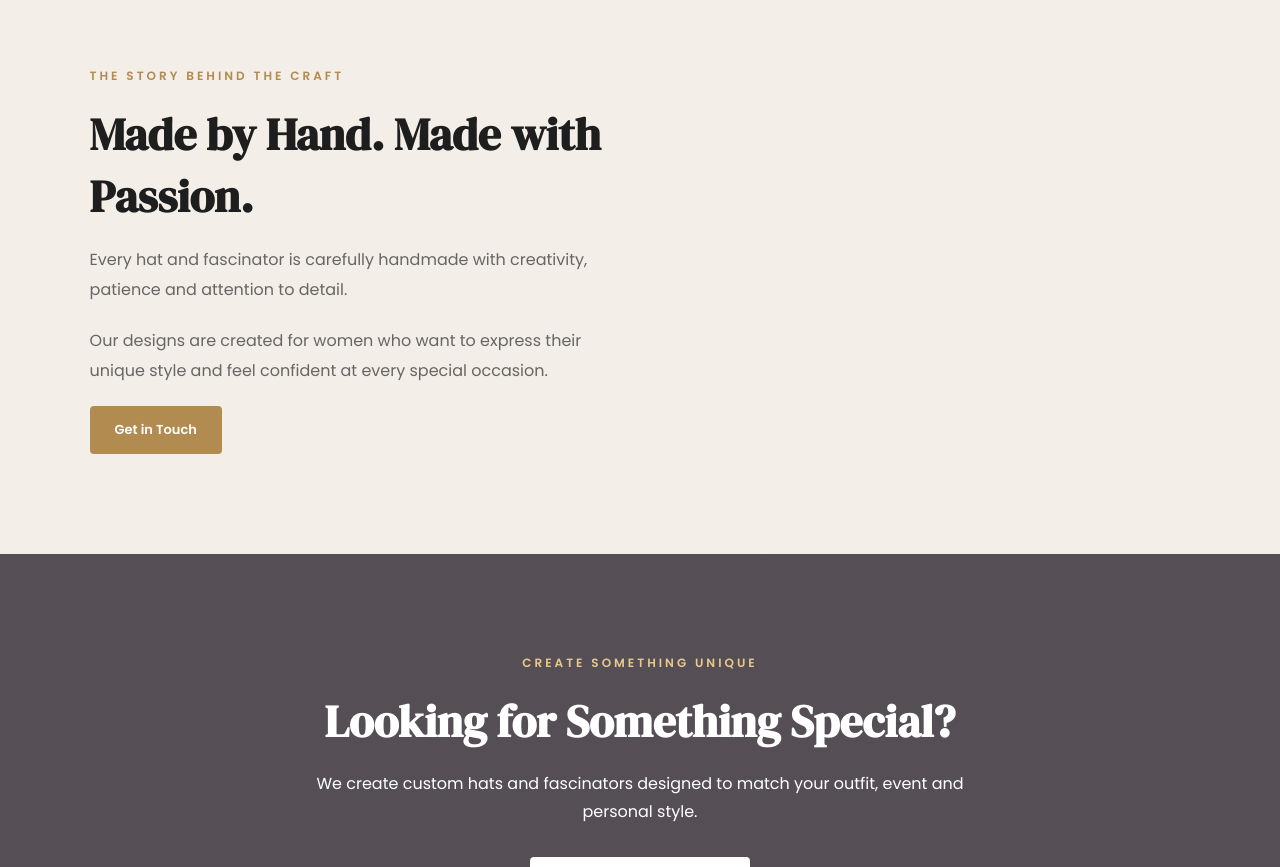
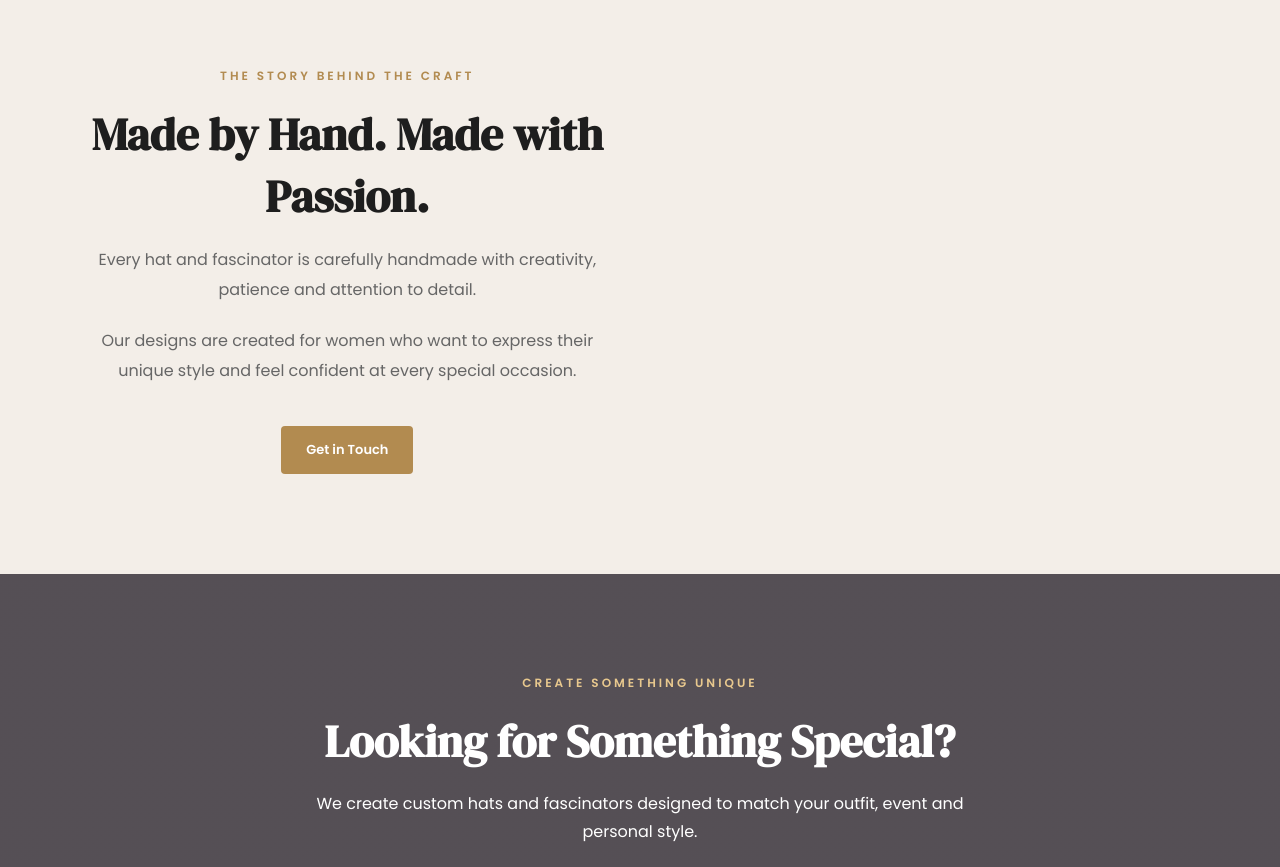
Before and after one commit to danielamara-alt/Eimascrafts, a plain HTML site: page index.html in a window 1280 px wide. Shown: the part 3495-4362 px from the top of the page. Drawn offline with Linux system fonts and the light colour scheme.

Commit message:
Update style.css

```diff
--- a/style.css
+++ b/style.css
@@ -26,7 +26,22 @@ img {
     display: block;
 }
 
+.about-content{
+    max-width: 800px;
+    margin: 0 auto;
+    text-align: center;
+}
 
+.about-content p,
+.about-content h2{
+    margin-left: auto;
+    margin-right: auto;
+}
+
+.about-content .btn{
+    display: inline-block;
+    margin-top: 20px;
+}
 /* NAVIGATION */
 
 .navbar {
```
